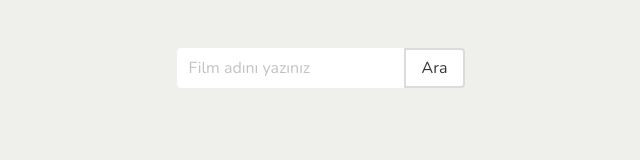
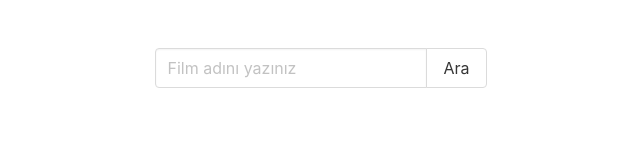
Before and after one commit to aquamarin/MovieSearch, a plain HTML site: page index.html in a window 1280 px wide. Shown: the whole page, without its empty margins (319-959 px from the left). Drawn offline with nearby package versions, Linux system fonts and the light colour scheme; files that its build step writes are made by us from their sources.

Commit message:
deleted unnecessary sass variables

```diff
--- a/sass/style.scss
+++ b/sass/style.scss
@@ -4,28 +4,7 @@
  */
 @import url('https://fonts.googleapis.com/css?family=Nunito:400,700');
 
-// Set your brand colors
-$purple: #8A4D76;
-$pink: #FA7C91;
-$brown: #757763;
-$beige-light: #D0D1CD;
-$beige-lighter: #EFF0EB;
 
-// Update Bulma's global variables
-$family-sans-serif: "Nunito",
-sans-serif;
-$grey-dark: $brown;
-$grey-light: $beige-light;
-$primary: $purple;
-$link: $pink;
-$widescreen-enabled: false;
-$fullhd-enabled: false;
-
-// Update some of Bulma's component variables
-$body-background-color: $beige-lighter;
-$control-border-width: 2px;
-$input-border-color: transparent;
-$input-shadow: none;
 
 
 @import "../bulma-0.9.0/sass/utilities/_all.sass";
```
